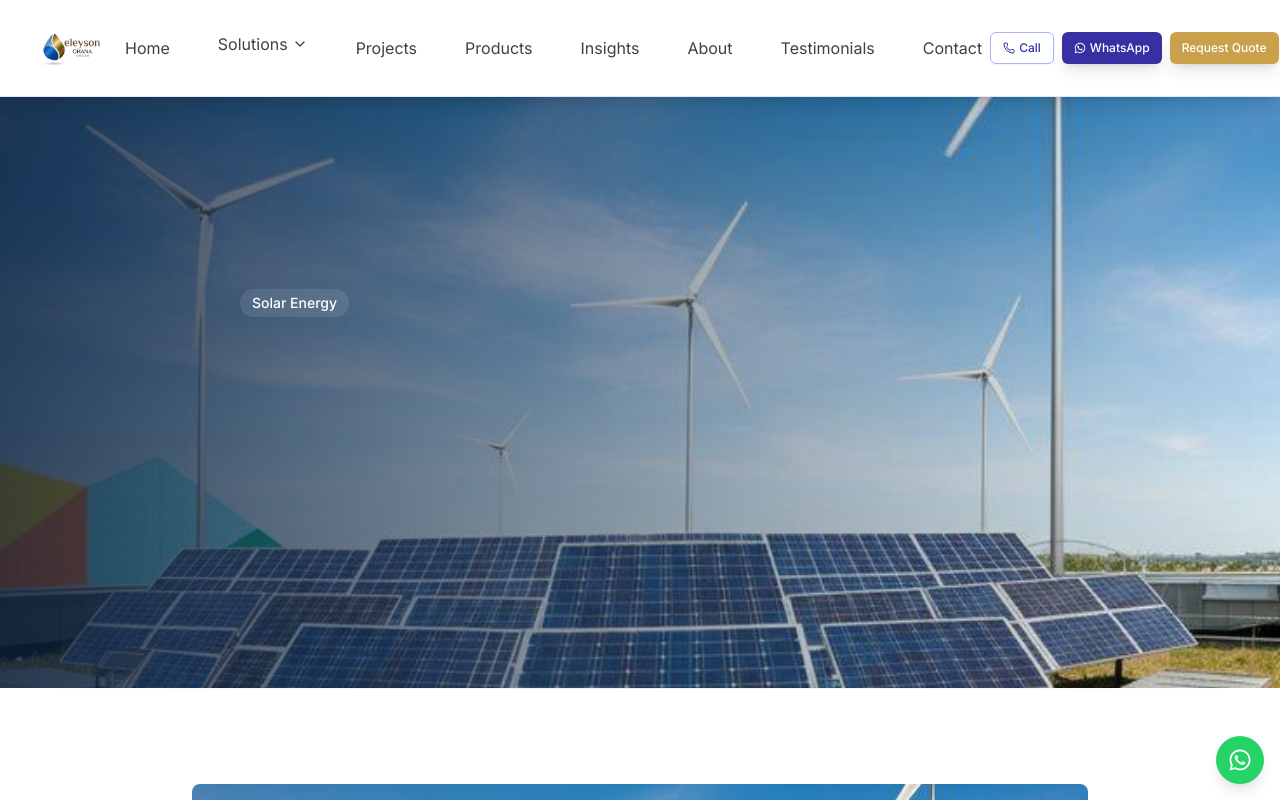
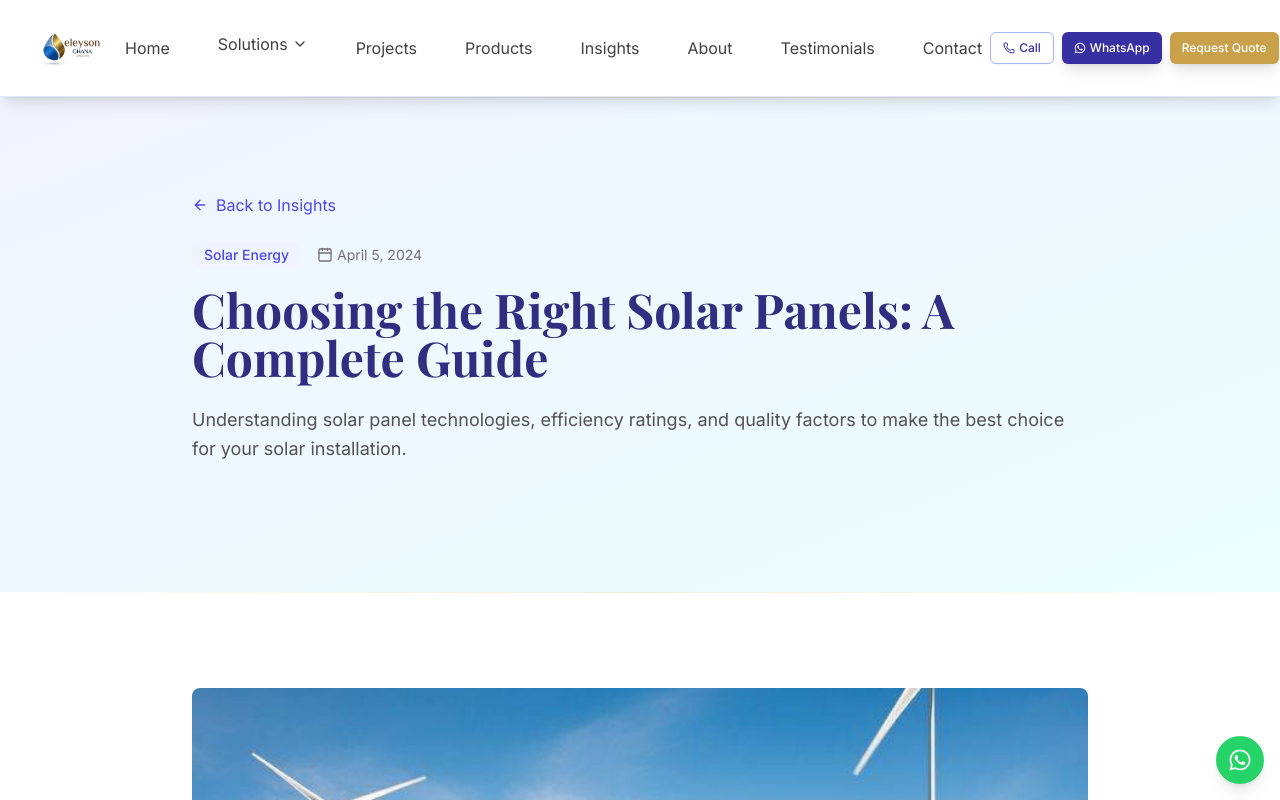
Before and after one commit to dromorongit/EleysonGh, a Next.js app: page /insights/choosing-right-solar-panels-complete-guide in a window 1280 px wide. Shown: the top 800 px of the page. Built offline with nearby package versions, Linux system fonts and the light colour scheme.

Commit message:
Final touches

```diff
--- a/src/app/about/page.tsx
+++ b/src/app/about/page.tsx
@@ -25,7 +25,7 @@ export default function AboutPage() {
       <Section className="min-h-[60vh] flex items-center relative">
         <div className="absolute inset-0 bg-cover bg-center" style={{backgroundImage: 'url(/images/about.jpg)'}} />
         <div className="absolute inset-0 bg-gradient-to-r from-navy/80 via-navy/40 to-transparent" />
-        <Container>
+        <Container className="relative z-10">
           <motion.div
             className="max-w-4xl mx-auto text-center p-8 md:p-12"
             initial="initial"
--- a/src/app/insights/[slug]/page.tsx
+++ b/src/app/insights/[slug]/page.tsx
@@ -29,31 +29,29 @@ export default async function SingleArticlePage({ params }: { params: Promise<{
   return (
     <>
       {/* Hero Section */}
-      <Section className="pt-24 relative">
-        <div className="absolute inset-0 bg-cover bg-center" style={{backgroundImage: `url(${post.featuredImage || '/images/insights.jpg'})`}} />
-        <div className="absolute inset-0 bg-gradient-to-r from-navy/80 via-navy/40 to-transparent" />
+      <Section className="bg-gradient-to-br from-primary-50 to-energy-50 pt-24">
         <Container>
-          <div className="max-w-4xl mx-auto p-8 md:p-12">
-            <Link href="/insights" className="inline-flex items-center text-white/80 hover:text-white mb-6 transition-colors">
+          <div className="max-w-4xl mx-auto">
+            <Link href="/insights" className="inline-flex items-center text-primary-600 hover:text-primary-800 mb-6">
               <ArrowLeft className="w-4 h-4 mr-2" />
               Back to Insights
             </Link>
 
-            <div className="flex flex-wrap items-center gap-4 mb-4">
-              <span className="text-sm font-medium text-white bg-white/10 px-3 py-1 rounded-full backdrop-blur-sm">
+            <div className="flex items-center space-x-4 mb-4">
+              <span className="text-sm font-medium text-primary-600 bg-primary-50 px-3 py-1 rounded-full">
                 {post.category || 'General'}
               </span>
-              <span className="text-sm text-white/70 flex items-center">
+              <span className="text-sm text-secondary-500 flex items-center">
                 <Calendar className="w-4 h-4 mr-1" />
                 {post.publishedDate ? new Date(post.publishedDate).toLocaleDateString('en-US', { month: 'long', day: 'numeric', year: 'numeric' }) : 'N/A'}
               </span>
             </div>
 
-            <h1 className="text-3xl md:text-5xl font-serif font-bold text-white mb-6 hero-text-shadow">
+            <h1 className="text-3xl md:text-5xl font-serif font-bold text-primary-900 mb-6">
               {post.title}
             </h1>
 
-            <p className="text-lg text-white/90 leading-relaxed mb-8 hero-text-shadow">
+            <p className="text-lg text-secondary-600 leading-relaxed mb-8">
               {post.excerpt}
             </p>
           </div>
--- a/src/app/insights/page.tsx
+++ b/src/app/insights/page.tsx
@@ -29,12 +29,12 @@ export default function InsightsPage() {
 return (
     <>
       {/* Hero Section */}
-      <Section className="min-h-[50vh] flex items-center relative">
-         <div className="absolute inset-0 bg-cover bg-center" style={{backgroundImage: 'url(/images/insights.jpg)'}} />
-         <div className="absolute inset-0 bg-gradient-to-r from-navy/80 via-navy/40 to-transparent" />
+      <Section className="bg-gradient-to-br from-primary-50 to-energy-50 min-h-[50vh] flex items-center relative">
+         <div className="absolute inset-0 bg-cover bg-center opacity-75" style={{backgroundImage: 'url(/images/insights.jpg)'}} />
+         <div className="absolute inset-0 bg-gradient-to-t from-black/25 via-transparent to-transparent" />
         <Container>
           <motion.div
-            className="max-w-4xl mx-auto text-center p-8 md:p-12"
+            className="max-w-4xl mx-auto text-center bg-navy/30 backdrop-blur-md border border-white/10 rounded-2xl p-8 md:p-12 shadow-2xl"
             initial="initial"
             animate="animate"
             variants={stagger}
@@ -46,13 +46,13 @@ return (
               <BookOpen className="w-10 h-10 text-primary-600" />
             </motion.div>
             <motion.h1
-              className="text-4xl md:text-5xl lg:text-6xl font-serif font-bold text-white mb-6 hero-text-shadow"
+              className="text-4xl md:text-5xl lg:text-6xl font-serif font-bold text-primary-900 mb-6"
               variants={fadeInUp}
             >
               Industry Insights
             </motion.h1>
             <motion.p
-              className="text-lg md:text-xl text-white/90 max-w-2xl mx-auto leading-relaxed hero-text-shadow"
+              className="text-lg md:text-xl text-secondary-600 max-w-2xl mx-auto leading-relaxed"
               variants={fadeInUp}
             >
               Stay informed with the latest trends, technical insights, and industry knowledge
--- a/src/app/projects/page.tsx
+++ b/src/app/projects/page.tsx
@@ -33,12 +33,12 @@ export default function ProjectsPage() {
   return (
     <>
       {/* Hero Section */}
-      <Section className="min-h-[50vh] flex items-center relative">
-        <div className="absolute inset-0 bg-cover bg-center" style={{backgroundImage: 'url(/images/projects.jpg)'}} />
-        <div className="absolute inset-0 bg-gradient-to-r from-navy/80 via-navy/40 to-transparent" />
+      <Section className="bg-gradient-to-br from-primary-50 to-energy-50 min-h-[50vh] flex items-center relative">
+        <div className="absolute inset-0 bg-cover bg-center opacity-75" style={{backgroundImage: 'url(/images/projects.jpg)'}} />
+        <div className="absolute inset-0 bg-gradient-to-t from-black/25 via-transparent to-transparent" />
         <Container>
           <motion.div
-            className="max-w-4xl mx-auto text-center p-8 md:p-12"
+            className="max-w-4xl mx-auto text-center bg-navy/30 backdrop-blur-md border border-white/10 rounded-2xl p-8 md:p-12 shadow-2xl"
             initial="initial"
             animate="animate"
             variants={stagger}
@@ -50,13 +50,13 @@ export default function ProjectsPage() {
               <FolderOpen className="w-10 h-10 text-primary-600" />
             </motion.div>
             <motion.h1
-              className="text-4xl md:text-5xl lg:text-6xl font-serif font-bold text-white mb-6 hero-text-shadow"
+              className="text-4xl md:text-5xl lg:text-6xl font-serif font-bold text-primary-900 mb-6"
               variants={fadeInUp}
             >
               Our Projects
             </motion.h1>
             <motion.p
-              className="text-lg md:text-xl text-white/90 max-w-2xl mx-auto leading-relaxed hero-text-shadow"
+              className="text-lg md:text-xl text-secondary-600 max-w-2xl mx-auto leading-relaxed"
               variants={fadeInUp}
             >
               Real-world engineering solutions that demonstrate our expertise in solar energy
--- a/src/app/testimonials/page.tsx
+++ b/src/app/testimonials/page.tsx
@@ -26,7 +26,7 @@ export default function TestimonialsPage() {
       <Section className="min-h-[50vh] flex items-center relative">
          <div className="absolute inset-0 bg-cover bg-center" style={{backgroundImage: 'url(/images/testimonials.jpg)'}} />
          <div className="absolute inset-0 bg-gradient-to-r from-navy/80 via-navy/40 to-transparent" />
-        <Container>
+        <Container className="relative z-10">
           <motion.div
             className="max-w-4xl mx-auto text-center p-8 md:p-12"
             initial="initial"
--- a/src/data/projects.ts
+++ b/src/data/projects.ts
@@ -138,7 +138,7 @@ export const projects: Project[] = [
       { key: 'People Served', value: '500+ residents' },
       { key: 'Tap Stands', value: '6 community access points' },
     ],
-    featuredImage: '/images/hydrosolutions.jpg',
+    featuredImage: '/images/driller.jpg',
     galleryImages: [
       '/images/boreobour1.MP4',
       '/images/boreobour2.MP4'
```
Also changed, not shown: public/images/driller.jpg (added).
